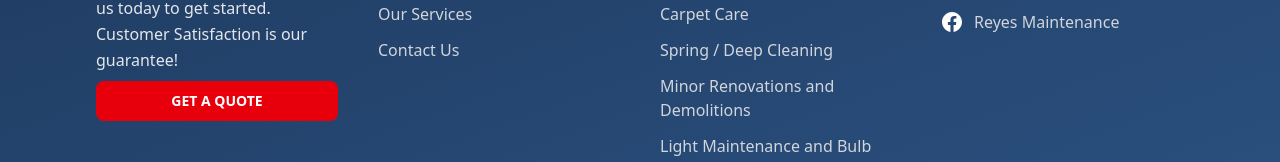
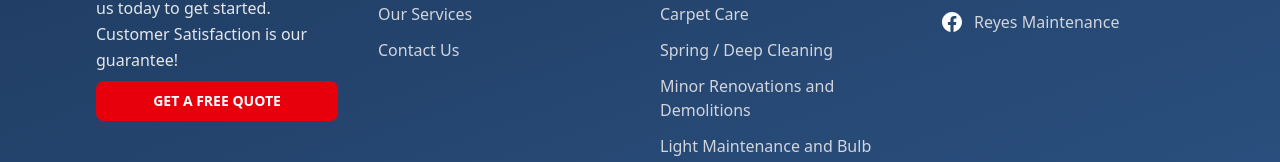
Before and after one commit to ronnymarca81/reyesms-web, a React (Vite) app: page /services/carpet in a window 1280 px wide. Shown: the part 4691-4853 px from the top of the page. Built offline with nearby package versions, Linux system fonts and the light colour scheme; no server answers.

Commit message:
Updating footer

```diff
--- a/src/components/layout/footer/Footer.tsx
+++ b/src/components/layout/footer/Footer.tsx
@@ -35,7 +35,7 @@ const Footer: React.FC<FooterProps> = ({ className = '' }) => {
             className="w-full mt-2 bg-red-600 text-white hover:bg-transparent hover:border-2"
             href="/quote"
           >
-            GET A QUOTE
+            GET A FREE QUOTE
           </Button>
         </div>
 
--- a/src/pages/Home.tsx
+++ b/src/pages/Home.tsx
@@ -16,11 +16,9 @@ export const Home = () => {
     // Here you would typically navigate to a detailed service page
     navigate(`${serviceLink}`);
   };
-
-  const handleGetQuote =  () => {
-     navigate('/quote');
+  const handleGetQuote = () => {
+    navigate('/quote');
   };
-
   return (
     <>
       {/* Header Section */}
```
